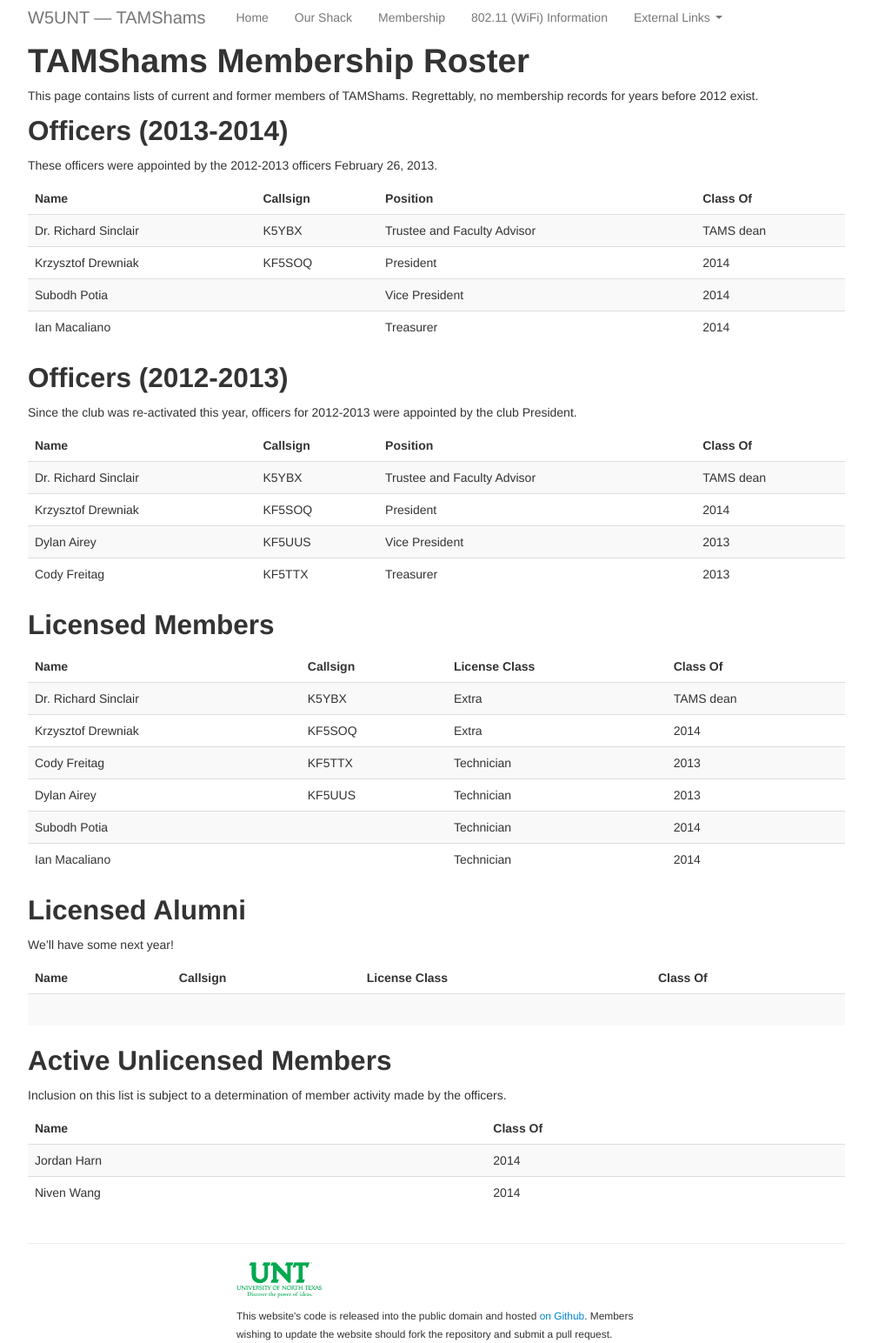
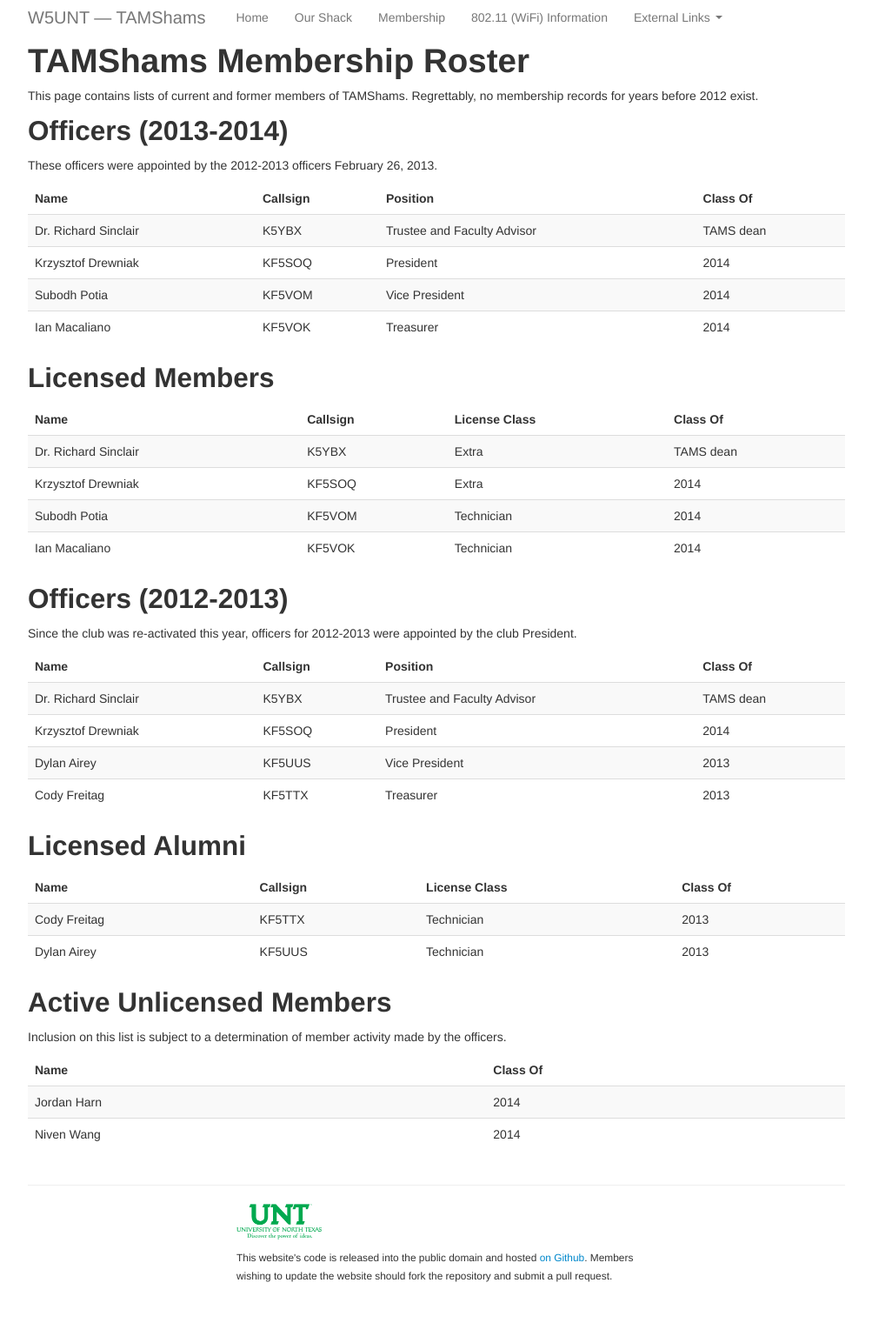
Before and after one commit to w5unt/w5unt.github.com, a Jekyll site: the page built from membership.md, in a window 1280 px wide. Shown: the whole page at 87% size, without its empty margins (138-1141 px from the left). Built offline with Jekyll 4.4.1, drawn with Linux system fonts in a browser that asks for light colours; nearby versions of some CDN libraries; after the commit the page ends 1477 px from its top, so only the background shows below that; part of the change alters nothing that is shown.

Commit message:
Updated membership tables

```diff
--- a/membership.md
+++ b/membership.md
@@ -15,12 +15,23 @@ These officers were appointed by the 2012-2013 officers February 26, 2013.
 |-------------------------------|
 |Dr. Richard Sinclair|K5YBX|Trustee and Faculty Advisor|TAMS dean|
 |Krzysztof Drewniak|KF5SOQ|President|2014|
-|Subodh Potia||Vice President|2014|
-|Ian Macaliano||Treasurer|2014|
+|Subodh Potia|KF5VOM|Vice President|2014|
+|Ian Macaliano|KF5VOK|Treasurer|2014|
 |-------------------------------|
 {: .table .table-striped}
 
+Licensed Members
+----------------
 
+|------------------------------------|
+|Name|Callsign|License Class|Class Of|
+|------------------------------------|
+|Dr. Richard Sinclair|K5YBX|Extra|TAMS dean|
+|Krzysztof Drewniak|KF5SOQ|Extra|2014|
+|Subodh Potia|KF5VOM|Technician|2014|
+|Ian Macaliano|KF5VOK|Technician|2014|
+|------------------------------------|
+{: .table .table-striped}
 
 Officers (2012-2013)
 --------------------
@@ -36,30 +47,14 @@ Since the club was re-activated this year, officers for 2012-2013 were appointed
 |-------------------------------|
 {: .table .table-striped}
 
-Licensed Members
-----------------
+Licensed Alumni
+--------------
 
 |------------------------------------|
 |Name|Callsign|License Class|Class Of|
 |------------------------------------|
-|Dr. Richard Sinclair|K5YBX|Extra|TAMS dean|
-|Krzysztof Drewniak|KF5SOQ|Extra|2014|
 |Cody Freitag|KF5TTX|Technician|2013|
 |Dylan Airey|KF5UUS|Technician|2013|
-|Subodh Potia||Technician|2014|
-|Ian Macaliano||Technician|2014|
-|------------------------------------|
-{: .table .table-striped}
-
-Licensed Alumni
---------------
-
-We'll have some next year!
-
-|------------------------------------|
-|Name|Callsign|License Class|Class Of|
-|------------------------------------|
-|    |        |             |        |
 |------------------------------------|
 {: .table .table-striped}
 
```
